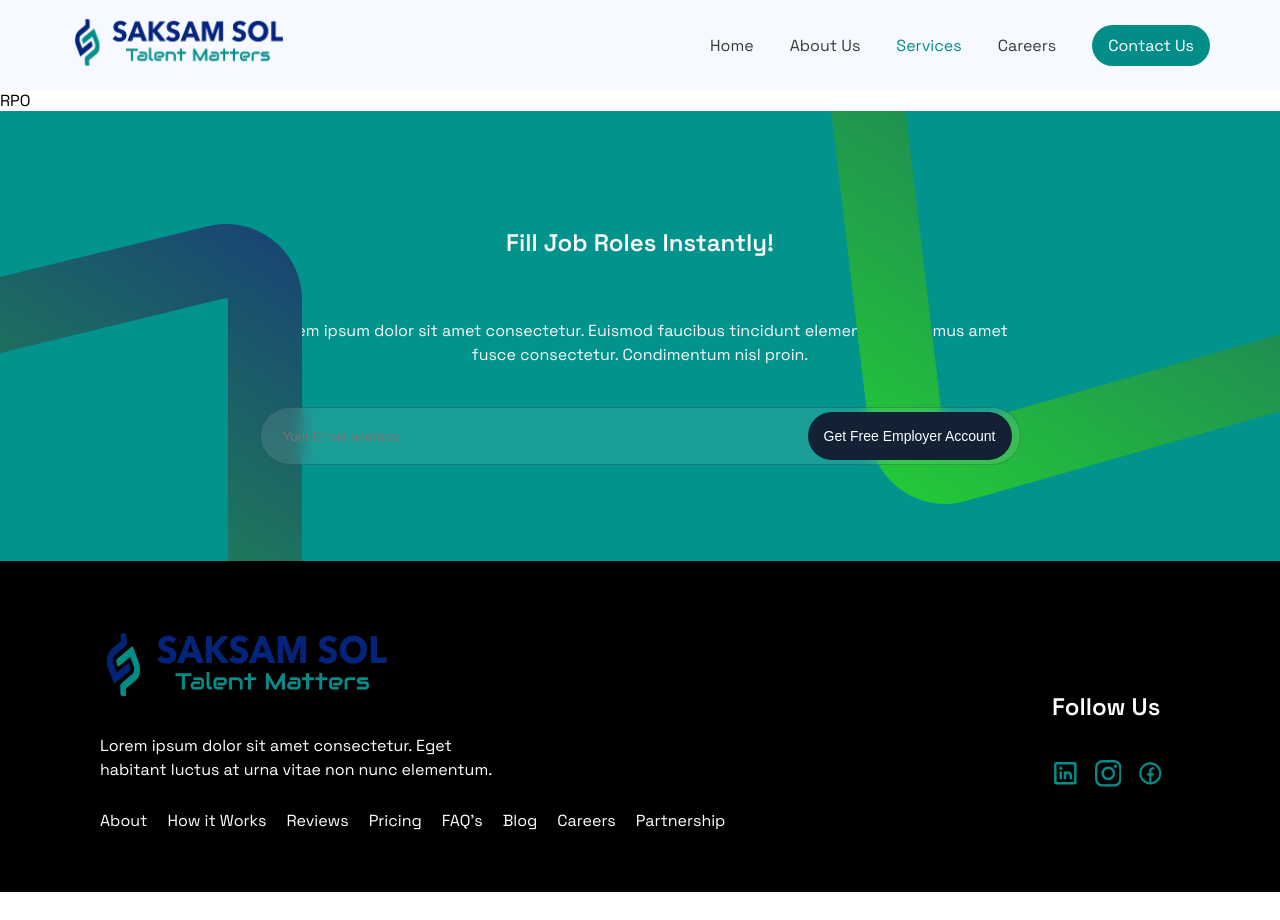
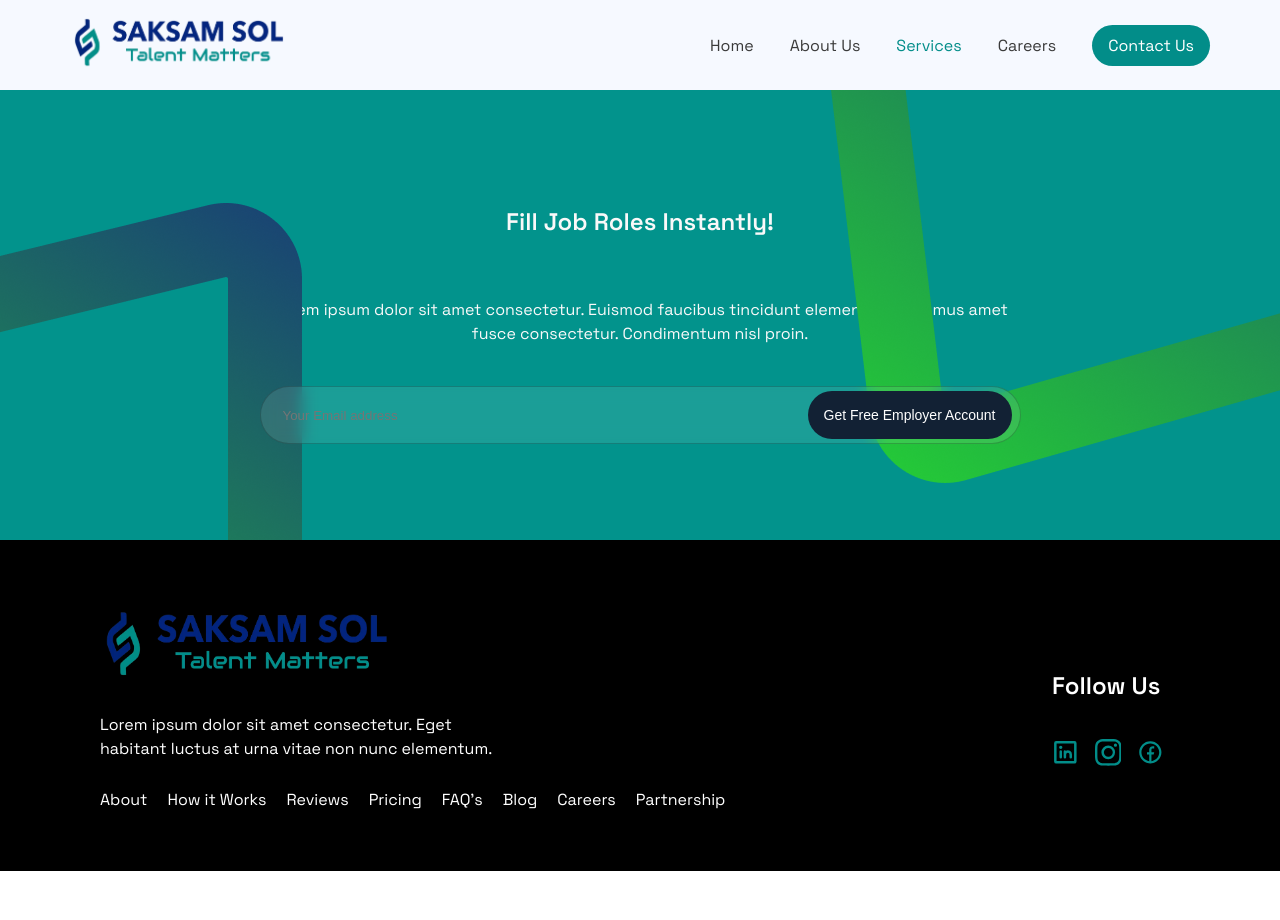
Before and after one commit to sandeeptridizi/saksam-sol, a React (Vite) app: page /services/rpo in a window 1280 px wide. After the commit the page ends 899 px from the top, so only its background shows below. Built offline with nearby package versions, Linux system fonts and the light colour scheme; a web font is replaced by a local one.

Commit message:
rpo removed

```diff
--- a/src/App.jsx
+++ b/src/App.jsx
@@ -14,7 +14,6 @@ import TermsConditions from './pages/TermsConditions/TermsConditions';
 import ContactPage from './pages/ContactPage/ContactPage';
 import Navbar from './components/Navbar/Navbar';
 import Footer from './components/Footer/Footer';
-import RPO from './pages/ServicesPage/RPO/RPO';
 
 export default function App() {
   return (
@@ -29,7 +28,6 @@ export default function App() {
             <Route path='permenant-staffing' element={<PermenantStaffing />} />
             <Route path='bulk-hiring' element={<BulkHiring />} />
             <Route path='payroll-services' element={<PayrollServices />} />
-            <Route path='rpo' element={<RPO />} />
             <Route
               path='recruitment-process'
               element={<RecruitmentProcess />}
--- a/src/components/Navbar/Navbar.jsx
+++ b/src/components/Navbar/Navbar.jsx
@@ -55,9 +55,6 @@ const Navbar = () => {
         <NavLink to='/services/recruitment-process'>
           <span>Recruitment Process</span>
         </NavLink>
-        <NavLink to='/services/rpo'>
-          <span>RPO</span>
-        </NavLink>
       </div>
       {isHamburgerOpen && (
         <ul className='nav-mobile-links-container'>
--- a/src/pages/ServicesPage/RPO/RPO.jsx
+++ /dev/null
@@ -1,7 +0,0 @@
-import './RPO.css';
-
-const RPO = () => {
-  return <div>RPO</div>;
-};
-
-export default RPO;
```
Also changed, not shown: src/pages/ServicesPage/RPO/RPO.css (deleted).
